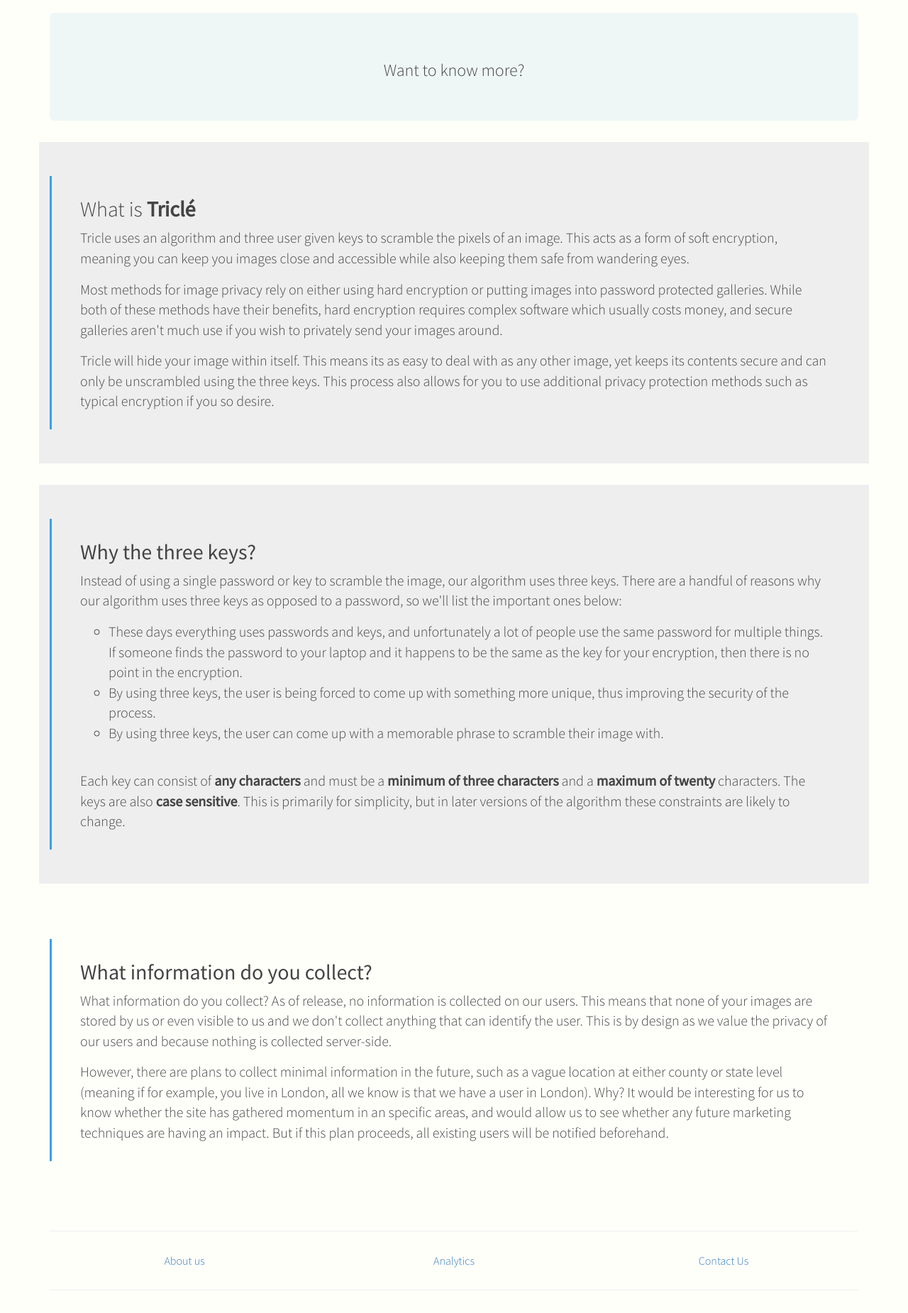
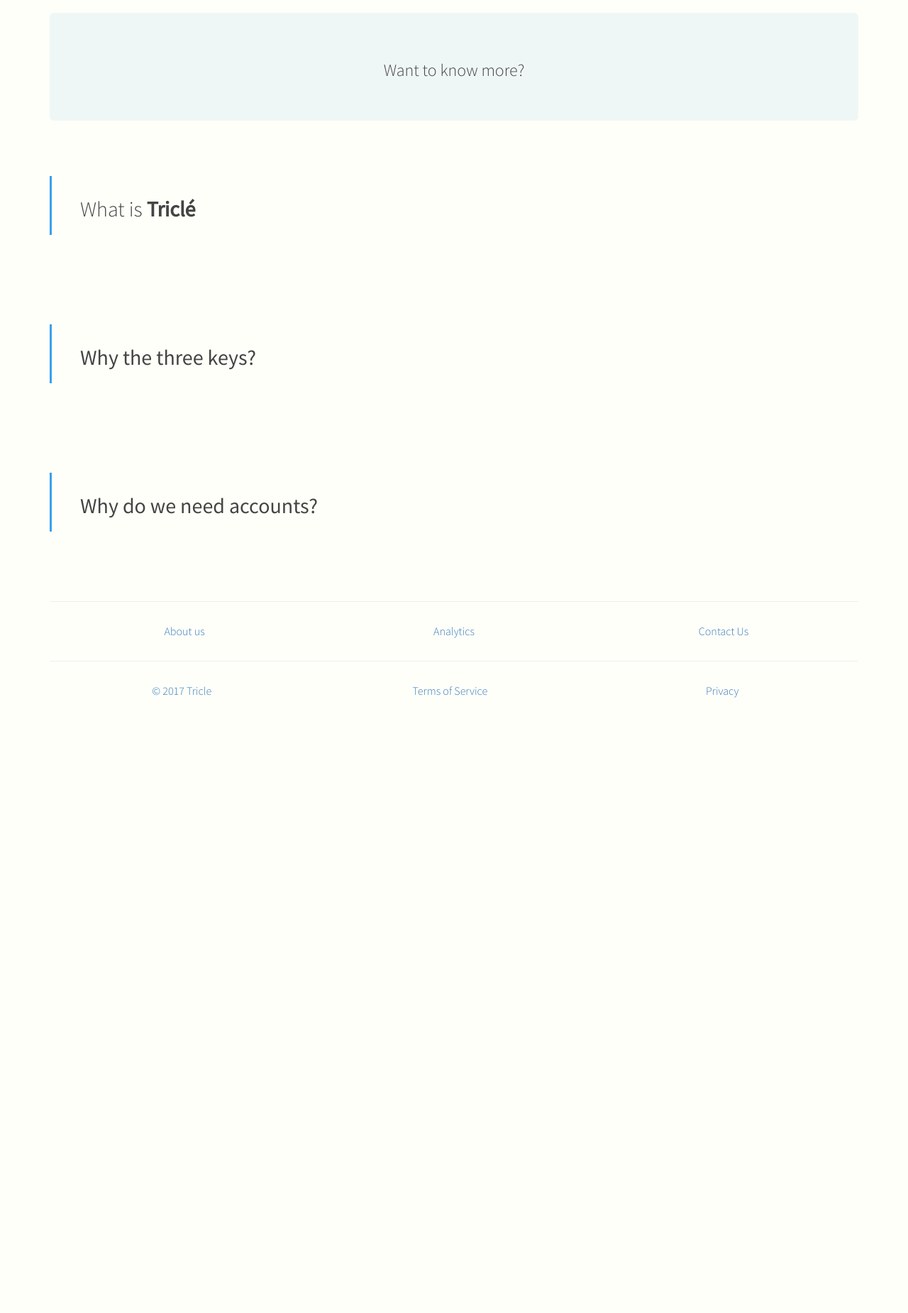
Before and after one commit to reritom/Tricle-Web, a Django app: page /about/ in a window 1280 px wide. Shown: the part 338-2188 px from the top of the page at 71% size. After the commit the page ends 1321 px from the top, so only its background shows below. Run offline with Django 3.2, Linux system fonts and the light colour scheme; some libraries are stand-ins or nearby versions.

Commit message:
Minor formatting changes

```diff
--- a/Tricle/views.py
+++ b/Tricle/views.py
@@ -80,24 +80,35 @@ def stats(request):
 
     for expurl in ExpiringURL.objects.all():
         if expurl.created.day == datetime.today().day:
-            context['todays_uploads_count'] = context['todays_uploads_count'] + 1
-            context['todays_file_count'] = context['todays_file_count'] + expurl.number_of_files
+            context['todays_uploads_count'] += 1
+            context['todays_file_count'] += expurl.number_of_files
 
             if expurl.mode == 'Scramble':
-                context['todays_s_count'] = context['todays_s_count'] + expurl.number_of_files
+                context['todays_s_count'] += expurl.number_of_files
             else:
-                context['todays_u_count'] = context['todays_u_count'] + expurl.number_of_files
+                context['todays_u_count'] += expurl.number_of_files
+
+    for expurl in ExpiredURL.objects.all():
+        if expurl.created.day == datetime.today().day:
+            context['todays_uploads_count'] += 1
+            context['todays_file_count'] += expurl.number_of_files
+
+            if expurl.mode == 'Scramble':
+                context['todays_s_count'] += expurl.number_of_files
+            else:
+                context['todays_u_count'] += expurl.number_of_files
+
 
     if len(User.objects.all()) > 0:
         for user in User.objects.all():
             if user.last_login.day == datetime.today().day:
-                context['dau'] = context['dau'] + 1
+                context['dau'] += + 1
 
             profile, check = Profile.objects.get_or_create(user=user)
-            context['total_file_bytes'] = context['total_file_bytes'] + profile.total_size_of_uploaded_images
-            context['total_scrambles'] = context['total_scrambles'] + profile.scramble_count
-            context['total_unscrambles'] = context['total_unscrambles'] + profile.unscramble_count
-            context['total_file_count'] = context['total_file_count'] + profile.total_file_count
+            context['total_file_bytes'] += profile.total_size_of_uploaded_images
+            context['total_scrambles'] += profile.scramble_count
+            context['total_unscrambles'] += profile.unscramble_count
+            context['total_file_count'] += profile.total_file_count
 
     context['total_file_bytes'] = byteconvert(context['total_file_bytes'])
 
--- a/scrambler/models.py
+++ b/scrambler/models.py
@@ -44,12 +44,7 @@ class ExpiredURL(models.Model):
 
 
 '''
-create expiredurl model
-
-populate daily ledger
-
 make notification model
-
 '''
 
 '''
--- a/templates/about.html
+++ b/templates/about.html
@@ -13,49 +13,20 @@
   </div>
 </div>
 
-<div class="container jumbotron">
+
+<div class="container jumbotron red">
 <div class="coltext" id="lightblue" >
 
   <h2><span style="font-weight:lighter;">What is </span><strong>Triclé</strong></h2>
 
-  <p style="font-size:1.25em;">Tricle uses an algorithm and three user given keys to scramble the pixels of an image.
-     This acts as a form of soft encryption, meaning you can keep you images close and accessible while
-     also keeping them safe from wandering eyes.</p>
-
-  <p style="font-size:1.25em;">Most methods for image privacy rely on either using hard encryption or putting images into
-     password protected galleries. While both of these methods have their benefits, hard encryption
-     requires complex software which usually costs money, and secure galleries aren't much use
-      if you wish to privately send your images around.</p>
-
-    <p style="font-size:1.25em;">Tricle will hide your image within itself. This means its as easy to deal with as any other image,
-       yet keeps its contents secure and can only be unscrambled using the three keys.
-       This process also allows for you to use additional privacy protection methods
-       such as typical encryption if you so desire.</p>
   </div>
 </div>
 
-
-<div class="container jumbotron">
+<div class="container jumbotron red">
 <div class="coltext" id="lightblue" >
 
   <h2>Why the three keys?</h2>
 
-  <p style="font-size:1.25em;">Instead of using a single password or key to scramble the image, our algorithm uses three keys.
-    There are a handful of reasons why our algorithm uses three keys as opposed to a password, so we'll list the important ones below:</p>
-    <ul style="font-size:1.25em;">
-      <li>These days everything uses passwords and keys, and unfortunately a lot of people use the same password for multiple things.
-        If someone finds the password to your laptop and it happens to be the same as the key for your encryption,
-         then there is no point in the encryption. </li>
-
-      <li>By using three keys, the user is being forced to come up with something more unique, thus improving the security of the process.</li>
-
-      <li>By using three keys, the user can come up with a memorable phrase to scramble their image with.</li>
-      <br>
-    </ul>
-    <p style="font-size:1.25em;">Each key can consist of <strong>any characters</strong> and must be a <strong>minimum of three characters</strong> and a <strong>maximum of twenty</strong>
-       characters. The keys are also <strong>case sensitive</strong>. This is primarily for simplicity, but in later versions of the algorithm
-      these constraints are likely to change.
-</p>
   </div>
 </div>
 
@@ -63,16 +34,8 @@
 
 <div class="container jumbotron red">
 <div class="coltext" id="lightblue" >
-  <h2>What information do you collect?</h2>
-  <p style="font-size:1.25em;">What information do you collect?
-As of release, no information is collected on our users. This means that none of your images are stored by us or even
- visible to us and we don't collect anything that can identify the user.
-This is by design as we value the privacy of our users and because nothing is collected server-side.</p>
-<p style="font-size:1.25em;">However, there are plans to collect minimal information in the future, such as a vague location
-   at either county or state level (meaning if for example, you live in London, all we know is that
-    we have a user in London). Why? It would be interesting for us to know whether the site has gathered
-     momentum in an specific areas, and would allow us to see whether any future marketing techniques are having an impact.
-  But if this plan proceeds, all existing users will be notified beforehand.</p>
+  <h2>Why do we need accounts?</h2>
+
   </div>
 </div>
 
```
Also changed, not shown: scrambler/views.py (+2 -17 lines), templates/index.html (+0 -8 lines), 5 other files.
